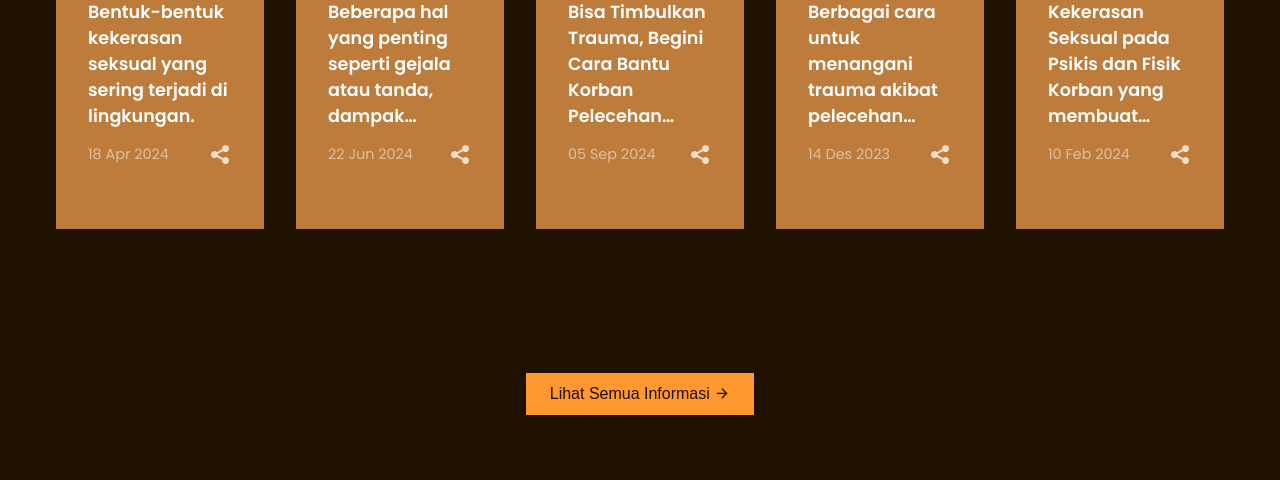
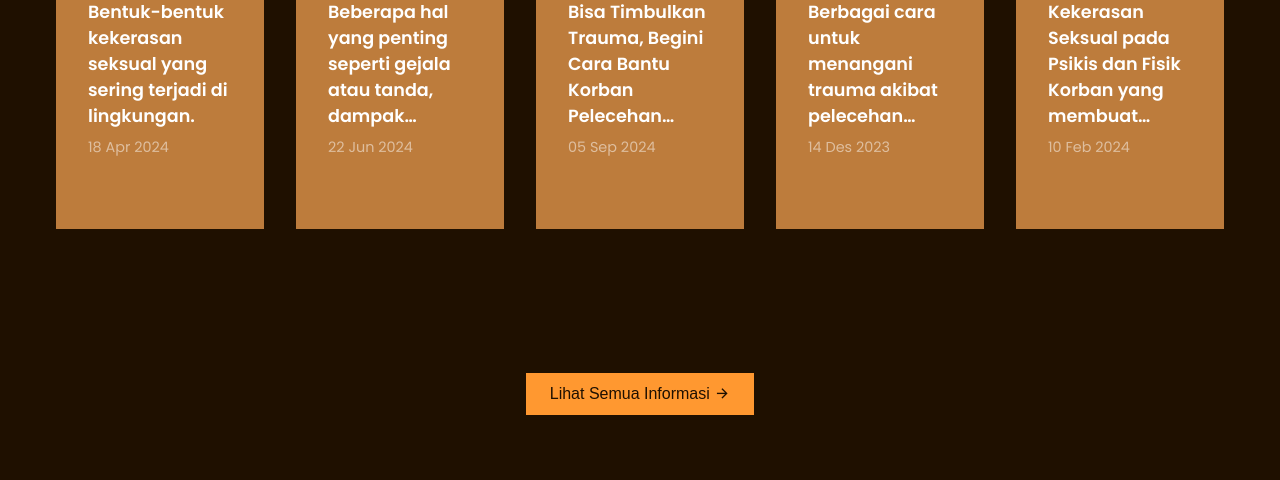
Before and after one commit to NadhiaDella/SpontanTeam_SafeZone, a plain HTML site: page index.html in a window 1280 px wide. Shown: the part 4180-4660 px from the top of the page. Drawn offline with nearby package versions, Linux system fonts and the light colour scheme; some packages are replaced by stand-ins of ours; a script that the page names is missing; a web font is replaced by a local one.

Commit message:
merapihkan kode

```diff
--- a/index.html
+++ b/index.html
@@ -645,9 +645,6 @@
             </h4>
             <div class="informasi__footer">
               <p>18 Apr 2024</p>
-              <span>
-                <a href="#"><i class="ri-share-fill"></i></a>
-              </span>
             </div>
           </div>
         </div>
@@ -667,9 +664,6 @@
                 menyikapinya</a></h4>
             <div class="informasi__footer">
               <p>22 Jun 2024</p>
-              <span>
-                <a href="#"><i class="ri-share-fill"></i></a>
-              </span>
             </div>
           </div>
         </div>
@@ -688,9 +682,6 @@
             </h4>
             <div class="informasi__footer">
               <p>05 Sep 2024</p>
-              <span>
-                <a href="#"><i class="ri-share-fill"></i></a>
-              </span>
             </div>
           </div>
         </div>
@@ -708,9 +699,6 @@
                 type="text-white" target="_blank">Berbagai cara untuk menangani trauma akibat pelecehan seksual</a></h4>
             <div class="informasi__footer">
               <p>14 Des 2023</p>
-              <span>
-                <a href="#"><i class="ri-share-fill"></i></a>
-              </span>
             </div>
           </div>
         </div>
@@ -729,9 +717,6 @@
                 trauma.</a></h4>
             <div class="informasi__footer">
               <p>10 Feb 2024</p>
-              <span>
-                <a href="#"><i class="ri-share-fill"></i></a>
-              </span>
             </div>
           </div>
         </div>
@@ -868,13 +853,13 @@
       <h4>SafeZone.</h4>
       <div class="footer__socials">
         <span>
-          <a href="https://www.instagram.com/safe.zoneofc?igsh=d3ZmdmZ3dDRxcmZk"><i class="ri-instagram-fill"></i></a>
+          <a href="https://www.instagram.com/safe.zoneofc?igsh=d3ZmdmZ3dDRxcmZk" target="_blank"><i class="ri-instagram-fill"></i></a>
         </span>
         <span>
-          <a href="https://x.com/safezonee_ofc?t=Zpl0bdWG2OYT15lTOHoPzQ&s=08"><i class="ri-twitter-fill"></i></a>
+          <a href="https://x.com/safezonee_ofc?t=Zpl0bdWG2OYT15lTOHoPzQ&s=08" target="_blank"><i class="ri-twitter-fill"></i></a>
         </span>
         <span>
-          <a href="mailto:safezone.8ofc@gmail.com"><i class="ri-mail-fill"></i></a>
+          <a href="mailto:safezone.8ofc@gmail.com" target="_blank"><i class="ri-mail-fill"></i></a>
         </span>
       </div>
       <p>
```
Also changed, not shown: form.html (+3 -3 lines), informasi.html (+3 -3 lines), Gambar/event1.webp, Gambar/event4.webp, Gambar/event5.webp, Gambar/event6.webp, Gambar/event7.webp.
